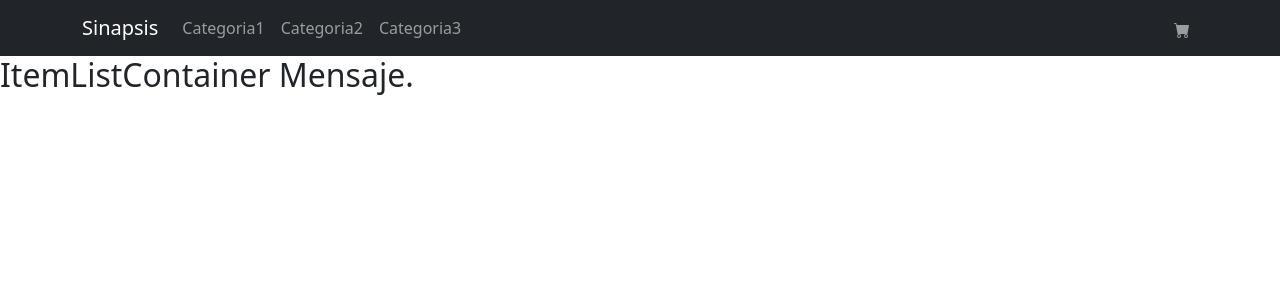
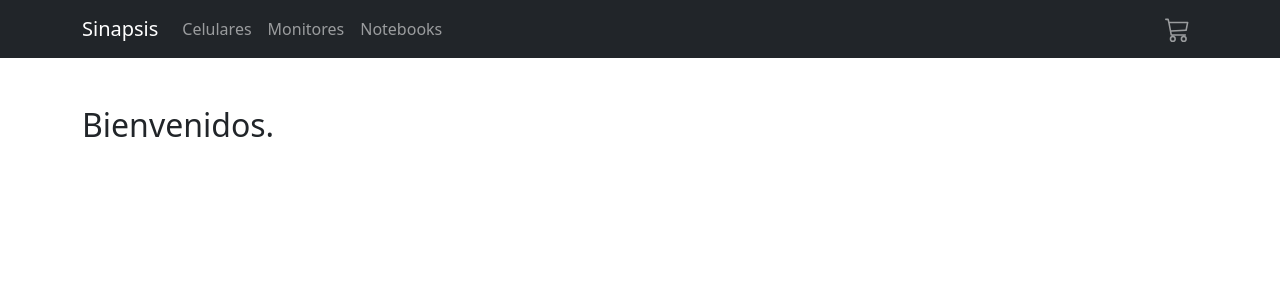
Before and after one commit to gabyreload1983/coderHouseReact, a React (Create React App) app: page / in a window 1280 px wide. Shown: the top 300 px of the page. Built offline with nearby package versions, Linux system fonts and the light colour scheme.

Commit message:
Aplicando estilos y renombrando NavBar.jsx

```diff
--- a/src/App.js
+++ b/src/App.js
@@ -1,11 +1,11 @@
-import CustomNavBar from "./components/CustomNavBar";
+import NavBar from "./components/NavBar";
 import ItemListContainer from "./components/ItemListContainer";
 
 const App = () => {
   return (
     <>
-      <CustomNavBar />
-      <ItemListContainer greeting="Mensaje." />
+      <NavBar />
+      <ItemListContainer greeting="Bienvenidos." />
     </>
   );
 };
--- a/src/components/CartWidget.jsx
+++ b/src/components/CartWidget.jsx
@@ -1,7 +1,7 @@
-import { BsFillCartFill } from "react-icons/bs";
+import { BsCart3 } from "react-icons/bs";
 
 const CartWidget = () => {
-  return <BsFillCartFill />;
+  return <BsCart3 size={25} />;
 };
 
 export default CartWidget;
--- a/src/components/ItemListContainer.jsx
+++ b/src/components/ItemListContainer.jsx
@@ -1,5 +1,11 @@
+import { Container } from "react-bootstrap";
+
 const ItemListContainer = (props) => {
-  return <h2>ItemListContainer {props.greeting}</h2>;
+  return (
+    <Container className="mt-5">
+      <h2>{props.greeting}</h2>
+    </Container>
+  );
 };
 
 export default ItemListContainer;
--- a/src/components/CustomNavBar.jsx
+++ b/src/components/NavBar.jsx
@@ -4,7 +4,7 @@ import Navbar from "react-bootstrap/Navbar";
 
 import CartWidget from "./CartWidget";
 
-const CustomNavBar = () => {
+const NavBar = () => {
   return (
     <Navbar bg="dark" variant="dark" expand="lg">
       <Container>
@@ -12,11 +12,11 @@ const CustomNavBar = () => {
         <Navbar.Toggle aria-controls="basic-navbar-nav" />
         <Navbar.Collapse id="basic-navbar-nav">
           <Nav className="me-auto">
-            <Nav.Link href="#Categoria1">Categoria1</Nav.Link>
-            <Nav.Link href="#Categoria2">Categoria2</Nav.Link>
-            <Nav.Link href="#Categoria3">Categoria3</Nav.Link>
+            <Nav.Link href="#Categoria2">Celulares</Nav.Link>
+            <Nav.Link href="#Categoria3">Monitores</Nav.Link>
+            <Nav.Link href="#Categoria1">Notebooks</Nav.Link>
           </Nav>
-          <Nav className="ms-auto">
+          <Nav>
             <Nav.Link href="#cart">
               <CartWidget />
             </Nav.Link>
@@ -27,4 +27,4 @@ const CustomNavBar = () => {
   );
 };
 
-export default CustomNavBar;
+export default NavBar;
```
